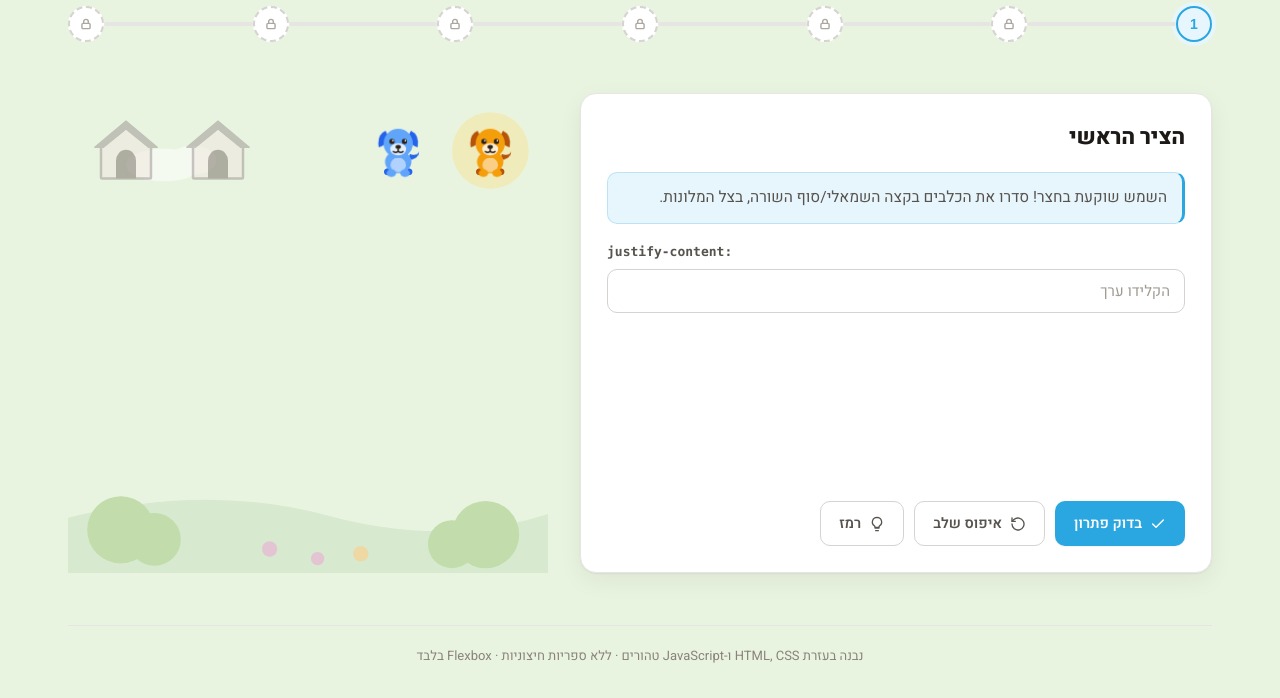
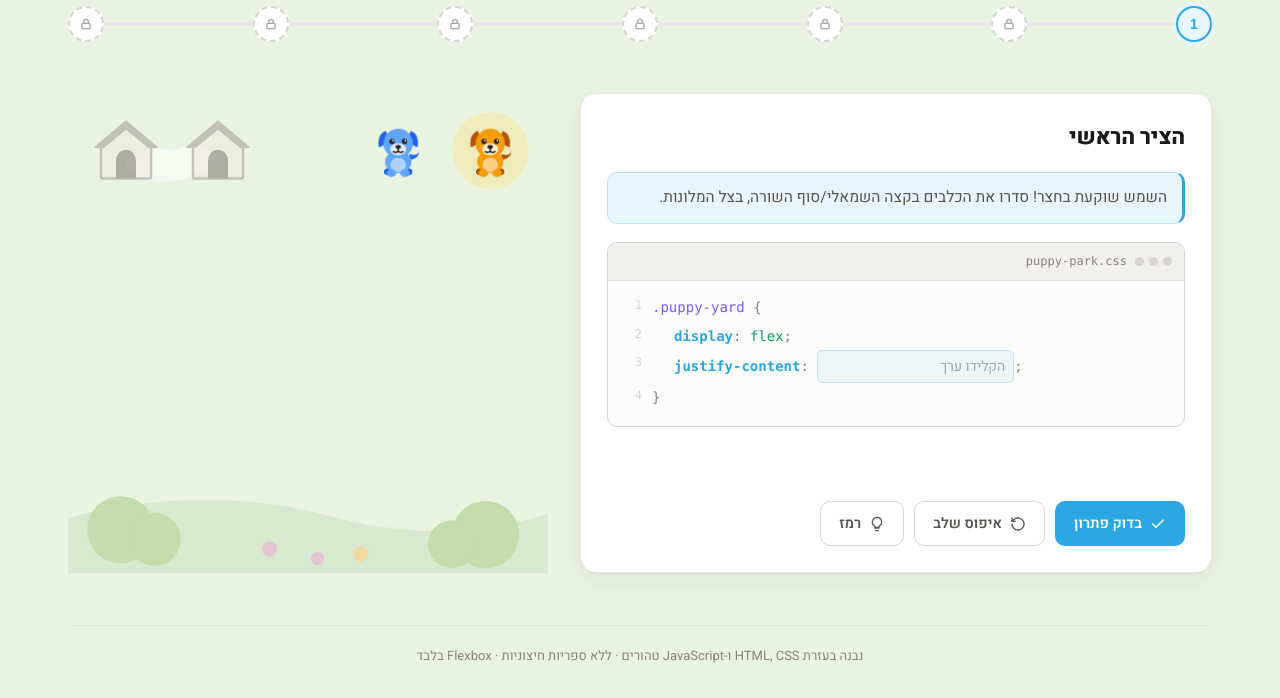
Before and after one commit to NoobUsesGitHub/WebAppProgramming-FlexBox-Game, a website: page public_files/index.html in a window 1280 px wide. Shown: the part 102-800 px from the top of the page. Drawn offline with Linux system fonts and the light colour scheme.

Commit message:
Style controls as a CSS-file editor
The player now fills in values inside a real-looking rule
(.puppy-yard { display: flex; <prop>: __; }) presented as a titled
"puppy-park.css" editor with line numbers and light syntax coloring, instead
of standalone labeled inputs. Live preview, validation and reset unchanged.

Co-Authored-By: Claude Opus 4.8 <noreply@anthropic.com>

```diff
--- a/public_files/js/app.js
+++ b/public_files/js/app.js
@@ -297,27 +297,62 @@
     }
   }
 
+  // Render the controls as a mini CSS "file": the player fills in the values
+  // inside a real-looking rule (.puppy-yard { display: flex; ... }).
   function renderControls(level) {
     el.controls.innerHTML = "";
+
+    const editor = document.createElement("div");
+    editor.className = "code-editor";
+    editor.setAttribute("role", "group");
+    editor.setAttribute("aria-label", "עורך CSS");
+
+    // Title bar (window dots + filename) to sell the "css file" feel.
+    const bar = document.createElement("div");
+    bar.className = "code-titlebar";
+    bar.innerHTML =
+      '<span class="code-dots" aria-hidden="true"><i></i><i></i><i></i></span>' +
+      '<span class="code-filename">puppy-park.css</span>';
+    editor.appendChild(bar);
+
+    const body = document.createElement("div");
+    body.className = "code-body";
+
+    function addLine(html, indent) {
+      const l = document.createElement("div");
+      l.className = "code-line" + (indent ? " code-indent" : "");
+      l.innerHTML = html;
+      body.appendChild(l);
+      return l;
+    }
+
+    // Selector + the fixed flex declaration.
+    addLine('<span class="tok-sel">.puppy-yard</span> <span class="tok-punc">{</span>');
+    addLine(
+      '<span class="tok-prop">display</span><span class="tok-punc">:</span> ' +
+      '<span class="tok-val">flex</span><span class="tok-punc">;</span>',
+      true
+    );
+
+    // One editable declaration per control.
     level.controls.forEach(function (ctrl) {
-      const wrap = document.createElement("div");
-      wrap.className = "control";
-
-      const inputId = "inp-" + ctrl.property;
+      const propId = "inp-" + ctrl.property;
+      const l = document.createElement("div");
+      l.className = "code-line code-indent";
 
       const label = document.createElement("label");
-      label.className = "control-label";
-      // The label shows the CSS property (e.g. justify-content:) — the player
-      // must figure out and type the value themselves.
-      label.textContent = ctrl.label + ":";
-      label.setAttribute("for", inputId);
+      label.className = "tok-prop";
+      label.setAttribute("for", propId);
+      label.textContent = ctrl.label;
 
-      const field = document.createElement("div");
-      field.className = "field";
+      const colon = document.createElement("span");
+      colon.className = "tok-punc";
+      colon.textContent = ": ";
 
       const input = document.createElement("input");
       input.type = "text";
-      input.id = inputId;
+      input.id = propId;
+      input.className = "code-input";
       input.dataset.property = ctrl.property;
       input.setAttribute("placeholder", "הקלידו ערך");
       input.setAttribute("autocomplete", "off");
@@ -325,22 +360,32 @@
       input.setAttribute("autocorrect", "off");
       input.setAttribute("spellcheck", "false");
       input.setAttribute("dir", "ltr");
+      input.setAttribute("aria-label", ctrl.label);
 
-      // Live preview as the player types; clear any stale feedback.
       input.addEventListener("input", function () {
         updatePlayerLayer(true);
         clearFeedback();
       });
-      // Enter checks the solution.
       input.addEventListener("keydown", function (e) {
         if (e.key === "Enter") { e.preventDefault(); check(); }
       });
 
-      field.appendChild(input);
-      wrap.appendChild(label);
-      wrap.appendChild(field);
-      el.controls.appendChild(wrap);
+      const semi = document.createElement("span");
+      semi.className = "tok-punc";
+      semi.textContent = ";";
+
+      l.appendChild(label);
+      l.appendChild(colon);
+      l.appendChild(input);
+      l.appendChild(semi);
+      body.appendChild(l);
     });
+
+    // Closing brace.
+    addLine('<span class="tok-punc">}</span>');
+
+    editor.appendChild(body);
+    el.controls.appendChild(editor);
   }
 
   /* --------------------------- Load a level ----------------------------- */
--- a/public_files/style.css
+++ b/public_files/style.css
@@ -417,51 +417,86 @@ body {
   gap: 14px;
 }
 
-.control {
-  display: flex;
-  flex-direction: column;
-  gap: 6px;
+/* CSS-editor styled controls — the player fills values like editing a .css file */
+.code-editor {
+  font-family: ui-monospace, "SFMono-Regular", Menlo, Consolas, monospace;
+  background: #fbfbfa;
+  border: 1px solid var(--line-strong);
+  border-radius: var(--radius-sm);
+  overflow: hidden;
 }
 
-.control-label {
-  font-size: 13px;
-  font-weight: 600;
-  color: var(--ink-soft);
-  font-family: ui-monospace, "SFMono-Regular", Menlo, Consolas, monospace;
-  direction: ltr;
-  text-align: start;
+.code-titlebar {
+  display: flex;
+  align-items: center;
+  gap: 8px;
+  padding: 9px 12px;
+  background: #f1f0ec;
+  border-bottom: 1px solid var(--line);
+}
+.code-dots { display: inline-flex; gap: 5px; }
+.code-dots i { width: 9px; height: 9px; border-radius: 50%; background: var(--line-strong); }
+.code-filename { font-size: 12px; color: var(--muted); direction: ltr; }
+
+.code-body {
+  padding: 12px 14px 14px;
+  direction: ltr;          /* code reads left-to-right */
+  text-align: left;
+  font-size: 14px;
+  line-height: 2.05;
+  counter-reset: ln;
 }
 
-.field { display: flex; }
+.code-line {
+  position: relative;
+  padding-left: 30px;      /* room for the line-number gutter */
+  color: var(--ink);
+}
+.code-line::before {
+  counter-increment: ln;
+  content: counter(ln);
+  position: absolute;
+  left: 0;
+  width: 20px;
+  text-align: right;
+  color: var(--line-strong);
+  font-size: 12px;
+  user-select: none;
+}
+.code-indent { padding-left: 52px; }   /* nested declarations */
 
-.field input {
-  width: 100%;
-  font-family: ui-monospace, "SFMono-Regular", Menlo, Consolas, monospace;
-  font-size: 15px;
-  color: var(--ink);
-  background: var(--surface);
-  border: 1px solid var(--line-strong);
-  border-radius: var(--radius-sm);
-  padding: 12px 14px;
+/* Light syntax coloring */
+.tok-sel  { color: #7c5cf0; }
+.tok-prop { color: var(--accent); font-weight: 600; }
+.tok-val  { color: #0f9d63; }
+.tok-punc { color: var(--muted); }
+label.tok-prop { cursor: pointer; }
+
+.code-input {
+  font: inherit;
+  color: #0f9d63;
+  background: rgba(42, 167, 224, .07);
+  border: 1px solid var(--accent-line);
+  border-radius: 5px;
+  padding: 1px 8px;
+  min-width: 132px;
+  outline: none;
+  direction: ltr;
+  text-align: left;
   transition: border-color .2s ease, box-shadow .2s ease, background .2s ease;
 }
-
-.field input::placeholder {
+.code-input:focus {
+  border-color: var(--accent);
+  box-shadow: 0 0 0 3px var(--accent-soft);
+  background: var(--surface);
+}
+.code-input::placeholder {
   color: var(--muted);
-  font-family: var(--font);
-  opacity: .8;
-  /* Input stays dir=ltr for typed CSS values, but the Hebrew placeholder
-     reads right-to-left, aligned from the right edge. */
+  opacity: .7;
+  /* input is dir=ltr for typed values; the Hebrew hint reads right-to-left */
   direction: rtl;
   text-align: right;
-}
-
-.field input:hover { border-color: var(--muted); }
-
-.field input:focus-visible {
-  outline: none;
-  border-color: var(--accent);
-  box-shadow: 0 0 0 3px var(--accent-soft);
+  font-family: var(--font);
 }
 
 /* ---------------------------- Feedback ---------------------------------- */
```
